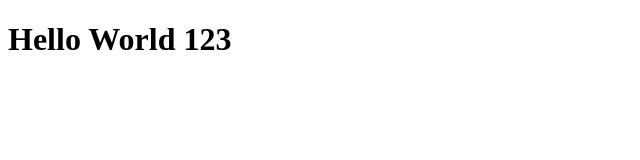
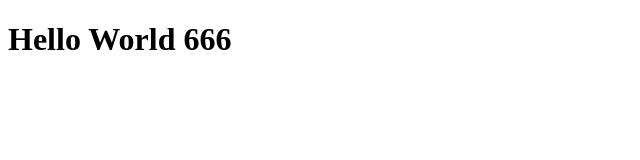
Before and after one commit to Fahryll/latihan1-revou, a plain HTML site: page index.html in a window 1280 px wide. Shown: the full height of the page, 0-640 px from the left. Drawn offline with Linux system fonts and the light colour scheme.

Commit message:
second commit

```diff
--- a/index.html
+++ b/index.html
@@ -7,6 +7,6 @@
     <title>Website Fahryl</title>
 </head>
 <body>
-    <h1>Hello World 123</h1>
+    <h1>Hello World 666</h1>
 </body>
 </html>
```
